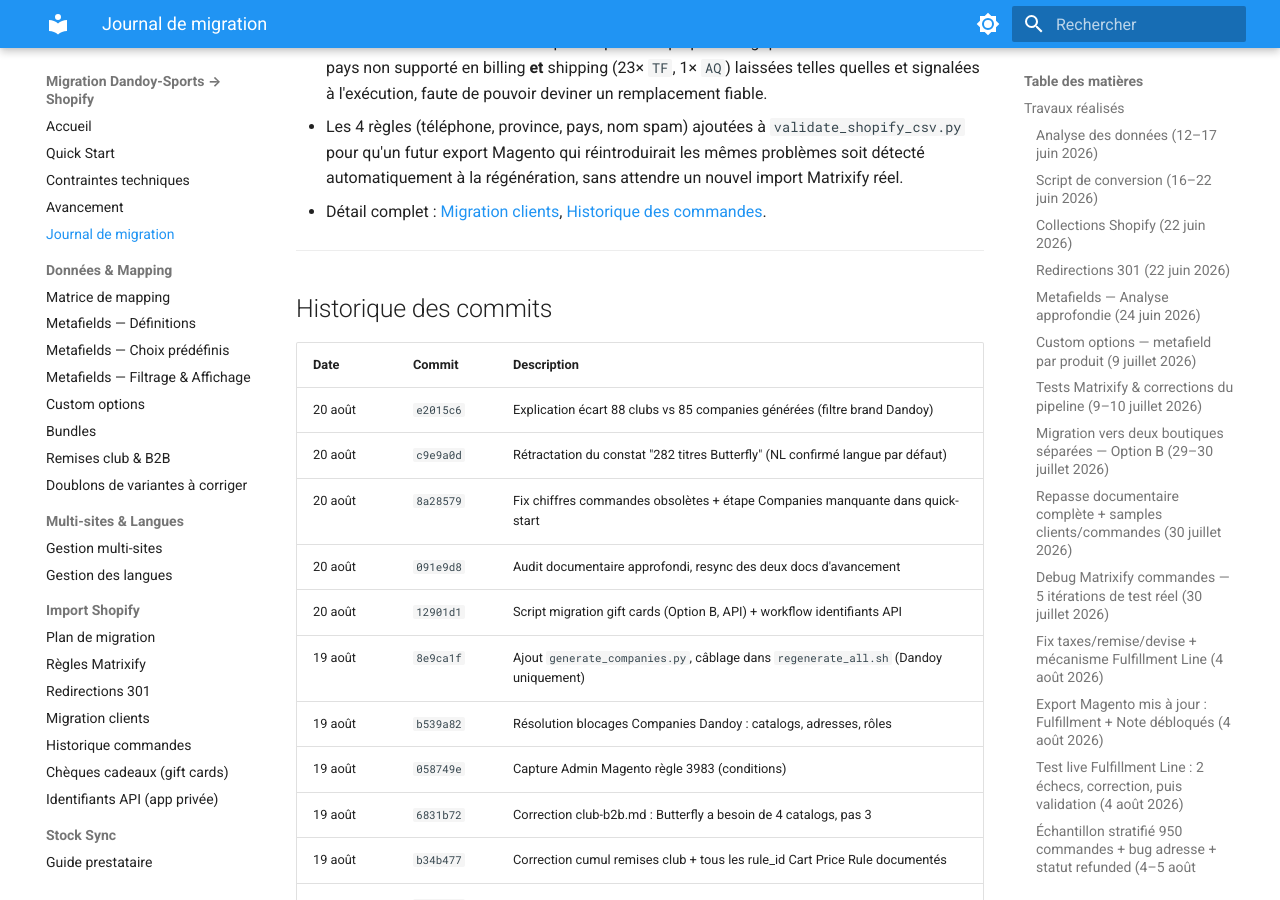
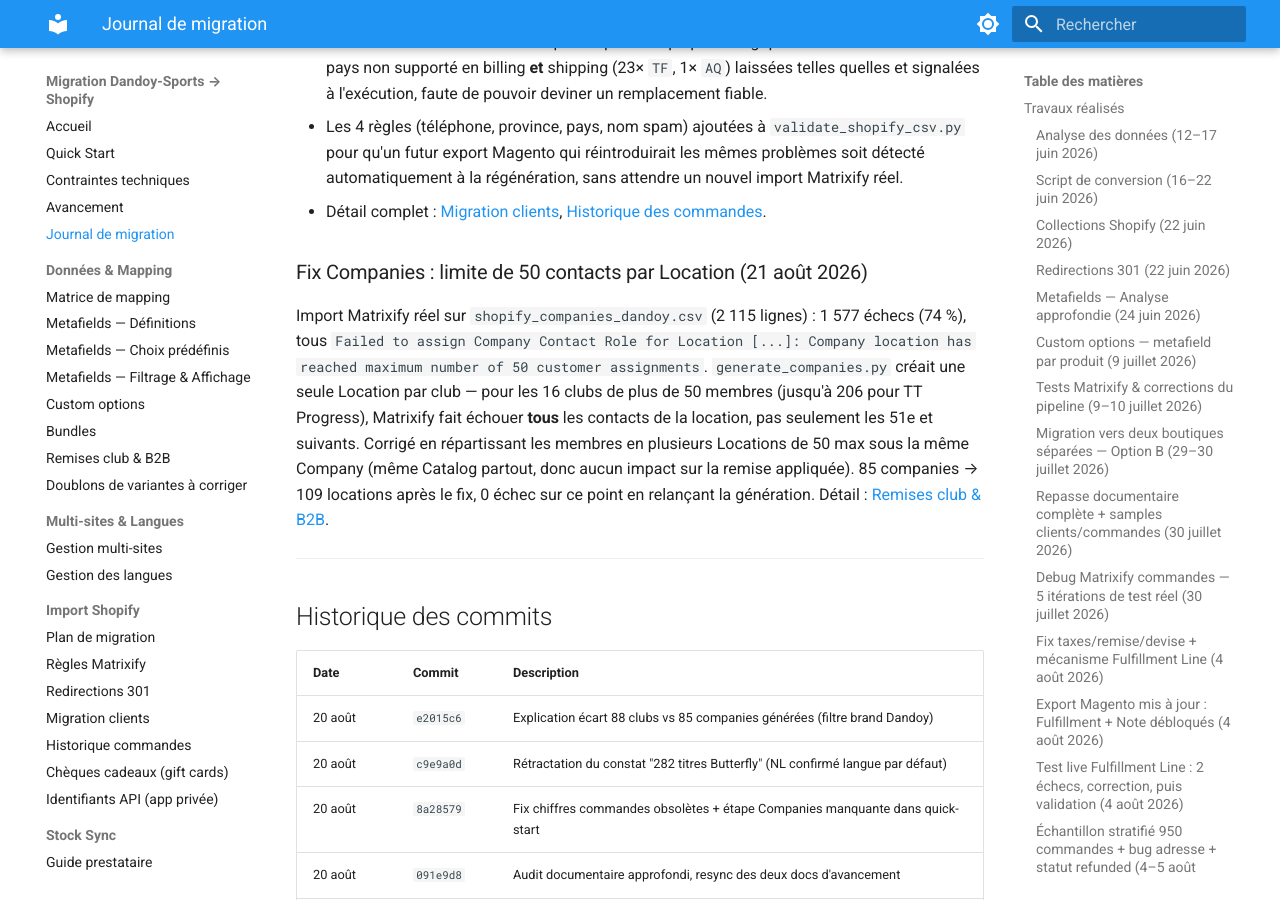
Before and after one commit to Webdigitales/dandoy-migration-2026, an MkDocs documentation site: the page built from 05_DOCS/journal-migration.md, in a window 1280 px wide and 900 px high, scrolled down 10928 px. Built offline with MkDocs 1.6.1 and Material for MkDocs 9.7.7, drawn with Linux system fonts in a browser that asks for light colours.

Commit message:
Fix Companies import: split clubs over 50 members across multiple Locations
Live Matrixify import on shopify_companies_dandoy.csv (2,115 rows) failed
74% of contact rows with 'Company location has reached maximum number of
50 customer assignments' — a real Shopify B2B limit generate_companies.py
didn't account for. Worse, Matrixify fails every contact for a location
once the cap would be exceeded, not just the ones past the 50th, so all
16 affected clubs (up to 206 members) lost 100% of their contacts.

Club members are now chunked into multiple Locations (50 max each) under
the same Company, all carrying the same Catalog — the discount is tied to
the Catalog, not the Location, so this has no effect on who gets it.
85 companies -> 109 locations, 0 failures on this rule after the fix.

Co-Authored-By: Claude Sonnet 5 <noreply@anthropic.com>

```diff
--- a/05_DOCS/journal-migration.md
+++ b/05_DOCS/journal-migration.md
@@ -399,6 +399,18 @@ successives ont mis au jour des problèmes de qualité de données jamais visibl
 - Détail complet : [Migration clients](./import/customers.md#nettoyage-des-données-téléphone-province-pays-noms),
   [Historique des commandes](./import/orders.md#nettoyage-des-adresses-téléphone-province-pays).
 
+### Fix Companies : limite de 50 contacts par Location (21 août 2026)
+
+Import Matrixify réel sur `shopify_companies_dandoy.csv` (2 115 lignes) : 1 577 échecs
+(74 %), tous `Failed to assign Company Contact Role for Location [...]: Company location has
+reached maximum number of 50 customer assignments`. `generate_companies.py` créait une seule
+Location par club — pour les 16 clubs de plus de 50 membres (jusqu'à 206 pour TT Progress),
+Matrixify fait échouer **tous** les contacts de la location, pas seulement les 51e et
+suivants. Corrigé en répartissant les membres en plusieurs Locations de 50 max sous la même
+Company (même Catalog partout, donc aucun impact sur la remise appliquée). 85 companies → 109
+locations après le fix, 0 échec sur ce point en relançant la génération. Détail :
+[Remises club & B2B](./mapping/club-b2b.md).
+
 ---
 
 ## Historique des commits
```
Also changed, not shown: 05_DOCS/avancement.md (+3 -3 lines), 05_DOCS/mapping/club-b2b.md (+10 -0 lines), 1 other file.
